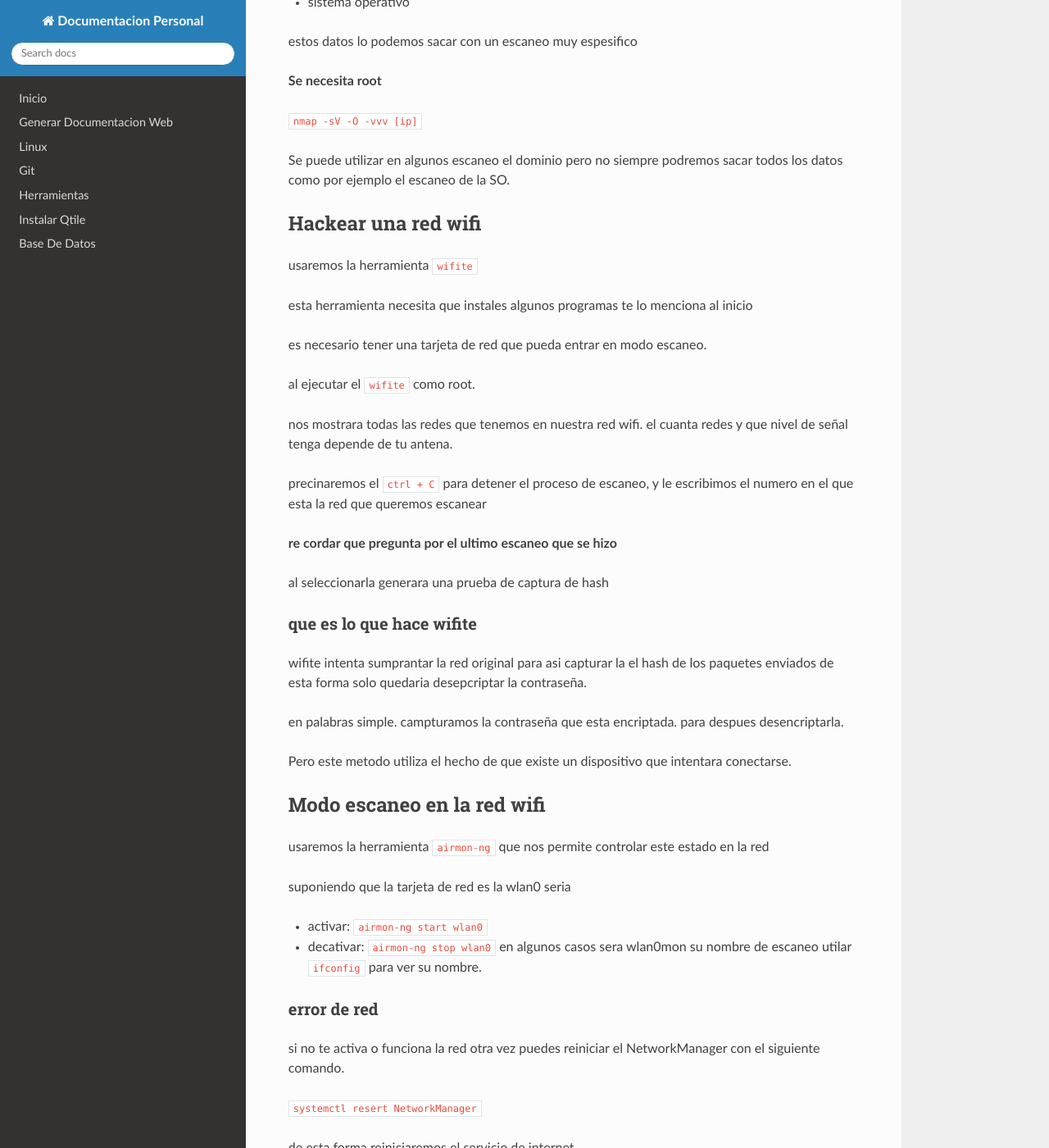
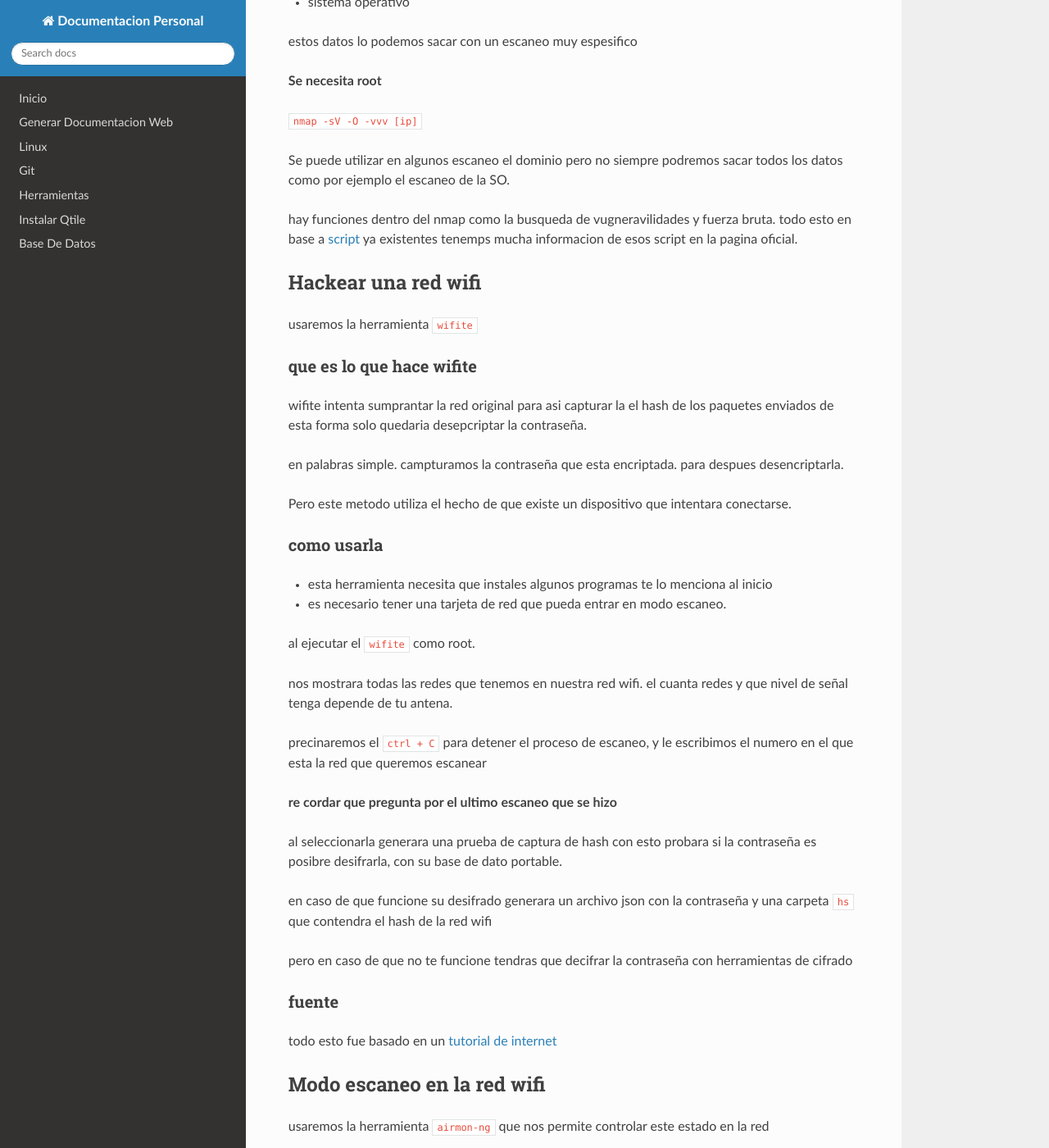
Before and after one commit to NelsonNV/docs-web, an MkDocs documentation site: the page built from docs/pestesting/pestesting.md, in a window 1280 px wide and 1400 px high, scrolled down 637 px. Shown: the whole window at 82% size. Built offline with MkDocs 1.6.1, drawn with Linux system fonts in a browser that asks for light colours; nearby versions of some CDN libraries; some of the changed text lies outside the part shown.

Commit message:
update pestesting

```diff
--- a/docs/pestesting/pestesting.md
+++ b/docs/pestesting/pestesting.md
@@ -28,13 +28,23 @@ estos datos lo podemos sacar con un escaneo muy espesifico
 
 Se puede utilizar en algunos escaneo el dominio pero no siempre podremos sacar todos los datos como por ejemplo el escaneo de la SO.
 
+hay funciones dentro del nmap como la busqueda de vugneravilidades y fuerza bruta.
+todo esto en base a [script](https://nmap.org/book/nse-usage.html) ya existentes tenemps mucha informacion de esos script en la pagina oficial.
+
 ## Hackear una red wifi
 
 usaremos la herramienta ``wifite``
+### que es lo que hace wifite
 
-esta herramienta necesita que instales algunos programas te lo menciona al inicio
+wifite intenta sumprantar la red original para asi capturar la el hash de los paquetes enviados de esta forma solo quedaria desepcriptar la contraseña.
 
-es necesario tener una tarjeta de red que pueda entrar en modo escaneo.
+en palabras simple. campturamos la contraseña que esta encriptada. para despues desencriptarla.
+
+Pero este metodo utiliza el hecho de que existe un dispositivo que intentara conectarse.
+### como usarla
+
+- esta herramienta necesita que instales algunos programas te lo menciona al inicio
+- es necesario tener una tarjeta de red que pueda entrar en modo escaneo.
 
 al ejecutar el ``wifite`` como root.
 
@@ -45,14 +55,14 @@ precinaremos el ``ctrl + C`` para detener el proceso de escaneo, y le escribimos
 **re cordar que pregunta por el ultimo escaneo que se hizo**
 
 al seleccionarla generara una prueba de captura de hash
+con esto probara si la contraseña es posibre desifrarla, con su base de dato portable.
 
-### que es lo que hace wifite
+en caso de que funcione su desifrado generara un archivo json con la contraseña y una carpeta ``hs`` que contendra el hash de la red wifi
 
-wifite intenta sumprantar la red original para asi capturar la el hash de los paquetes enviados de esta forma solo quedaria desepcriptar la contraseña.
+pero en caso de que no te funcione tendras que decifrar la contraseña con herramientas de cifrado
+### fuente
 
-en palabras simple. campturamos la contraseña que esta encriptada. para despues desencriptarla.
-
-Pero este metodo utiliza el hecho de que existe un dispositivo que intentara conectarse.
+todo esto fue basado en un [tutorial de internet](https://www.youtube.com/watch?v=cpz4yt4o7GM)
 
 ## Modo escaneo en la red wifi
 
@@ -71,3 +81,20 @@ si no te activa o funciona la red otra vez puedes reiniciar el NetworkManager co
 `systemctl resert NetworkManager`
 
 de esta forma reiniciaremos el servicio de internet.
+
+
+## desemcriptar
+
+existe una herramienta llamada `aircrack-ng` que nos permitira probar el archivo.cap.
+
+una forma de usarlo es la siguiente.
+
+`aircrack-ng [archivo cap] -w wislist`
+
+### wislist
+
+si no sabes donde estan las wislist o no tiene una puedes encontrar en
+
+``/usr/share/wislist``
+
+o puedes crear la tulla con `crunch [rango min] [rango max] [cadena] -o [donde guardar]`
```
